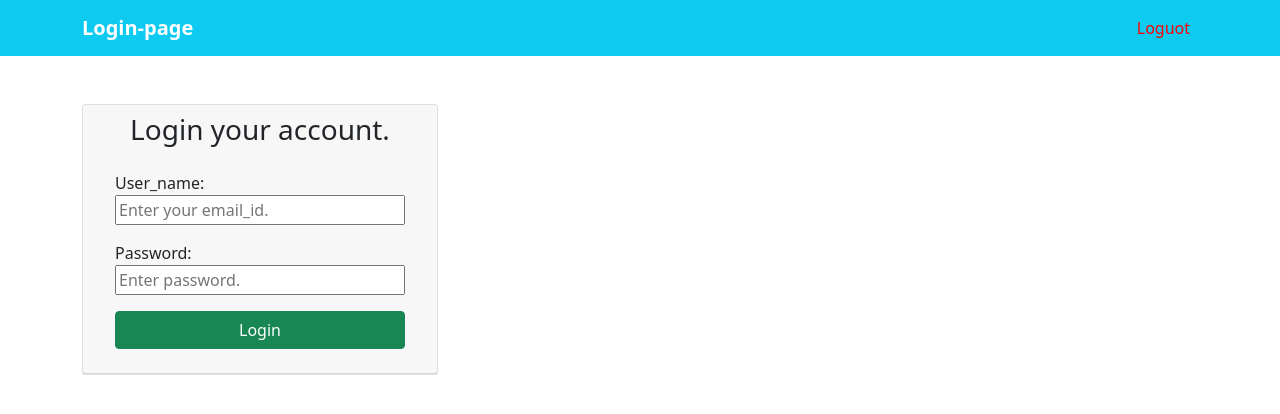
After one commit to sadique-cws/myclass, a PHP site: page /login.php in a window 1280 px wide. The commit adds this page. Shown: the top 414 px of the page. Run offline with PHP 8.4, Linux system fonts and the light colour scheme.

Commit message:
login-page by RAJA

```diff
--- a/index.php
+++ b/index.php
@@ -7,7 +7,6 @@
 </head>
 <body>
 
-<<<<<<< HEAD
 <nav class="navbar navbar-expand-lg navbar-dark bg-danger">
     <a href="" class="navbar-brand"></a>
     <ul class="navbar-nav ms-auto">
@@ -31,7 +30,6 @@
 </div>
 </div>
 </div>
-=======
 <?php include "nav.php";?>
 
 
@@ -44,7 +42,6 @@
             </div>
         </div>
     </div>
->>>>>>> dc861b4d024d86e010f811774c896b1217a55199
 </div>
 
 </body>
--- /dev/null
+++ b/login.php
@@ -0,0 +1,51 @@
+<!DOCTYPE html>
+<html lang="en">
+<head>
+    <meta charset="UTF-8">
+    <meta name="viewport" content="width=device-width, initial-scale=1.0">
+    <title>login-page</title>
+    <!-- CSS only -->
+    <link href="https://cdn.jsdelivr.net/npm/bootstrap@5.0.0-beta1/dist/css/bootstrap.min.css" rel="stylesheet" integrity="sha384-giJF6kkoqNQ00vy+HMDP7azOuL0xtbfIcaT9wjKHr8RbDVddVHyTfAAsrekwKmP1" crossorigin="anonymous">
+</head>
+<body>
+    <nav class="navbar navbar-expand-lg navbar-dark bg-info">
+        <div class="container">
+            <div class="navbar-brand"><b>Login-page</b></div>
+
+            <ul class="navbar-nav">
+                <li class="nav-item"><a href="" class="nav-link" style="color: red;">Loguot</a></li>
+            </ul>
+        </div>
+    </nav>
+
+    <div class="container mt-5">
+        <div class="row">
+            <div class="col-lg-4">
+                <div class="card">
+                    <div class="card-header">
+                        <h3 style="text-align: center;">Login your account.</h3>
+
+                        <div class="card-body">
+                                <form action="login.php" method="post">
+                                    <div class="mb-3">
+                                        <label for="">User_name:</label>
+                                        <input type="email" name="user_name" placeholder="Enter your email_id." class="w-100">
+                                    </div>
+
+                                    <div class="mb-3">
+                                        <label for="">Password:</label>
+                                        <input type="text" name="password" placeholder="Enter password." class="w-100">
+                                    </div>
+                                    <div class="mb">
+                                        <input type="submit" name="login" value="Login" class="btn btn-success w-100">
+                                    </div>
+                                </form>
+                        </div>
+                    </div>
+                </div>
+            </div>
+        </div>
+    </div>
+
+</body>
+</html>
```
Also changed, not shown: admin/index.php (deleted).
